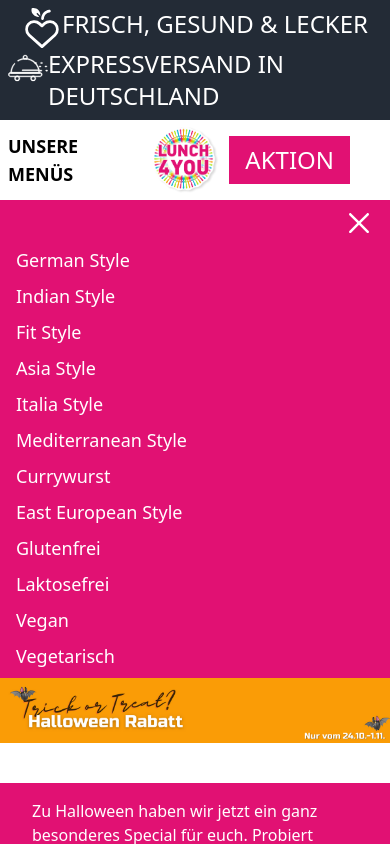
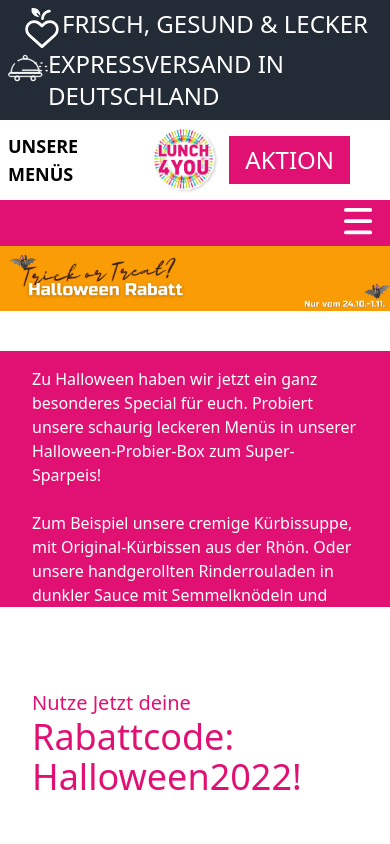
Before and after one commit to Landing-Page-Build/LandingPage1, a React (Create React App) app: page / in a window 390 px wide. Both pictures are taken after a click on the button 359 px from the left and 223 px from the top of the page. Shown: the top 844 px of the page. Built offline with nearby package versions, Linux system fonts and the light colour scheme.

Commit message:
updated responsive

```diff
--- a/src/Footer/index.js
+++ b/src/Footer/index.js
@@ -14,7 +14,7 @@ const Footer = () => {
 					<Instagram />
 				</div>
 			</div>
-			<div className="bg-black px-24 py-8 grid sm:grid-cols-3">
+			<div className="bg-black lg:px-16 px-8 py-8 grid sm:grid-cols-3">
 				<div className="text-white text-xl">
 					<p>WIDERRUF</p>
 					<p>AGB</p>
--- /dev/null
+++ b/src/Icons/CloseIcon.js
@@ -0,0 +1,9 @@
+const CloseIcon = () => {
+	return (
+		<svg xmlns="http://www.w3.org/2000/svg" enable-background="new 0 0 24 24" width="30" height="30" viewBox="0 0 24 24">
+			<path fill="#ffffff" d="M13.4,12l6.3-6.3c0.4-0.4,0.4-1,0-1.4c-0.4-0.4-1-0.4-1.4,0L12,10.6L5.7,4.3c-0.4-0.4-1-0.4-1.4,0c-0.4,0.4-0.4,1,0,1.4 l6.3,6.3l-6.3,6.3C4.1,18.5,4,18.7,4,19c0,0.6,0.4,1,1,1c0.3,0,0.5-0.1,0.7-0.3l6.3-6.3l6.3,6.3c0.2,0.2,0.4,0.3,0.7,0.3 s0.5-0.1,0.7-0.3c0.4-0.4,0.4-1,0-1.4L13.4,12z" />
+		</svg>
+	)
+}
+
+export default CloseIcon;
--- /dev/null
+++ b/src/Icons/ListIcon.js
@@ -0,0 +1,9 @@
+const ListIcon = () => {
+	return (
+		<svg xmlns="http://www.w3.org/2000/svg" width="30" height="30" viewBox="0 0 16 16">
+			<path stroke="#fff" stroke-linecap="round" stroke-linejoin="round" stroke-width="2" d="M1 1h13M1 7h13M1 13h13" />
+		</svg>
+	)
+}
+
+export default ListIcon;
--- a/src/LandingPage/index.js
+++ b/src/LandingPage/index.js
@@ -22,7 +22,7 @@ const LandingPage = () => {
 			</div>
 			<div className="flex xl:px-24 lg:px-16 px-8 lg:h-80 h-60 mt-10 pb-12 items-center">
 				<div>
-					<p className="text-[#E11173] text-4xl">
+					<p className="text-[#E11173] lg:text-3xl text-xl">
 						Nutze Jetzt deine
 					</p>
 					<p className="text-[#E11173] text-4xl">
@@ -33,22 +33,22 @@ const LandingPage = () => {
 			<img className="w-full" src="/halloween.png" alt="" />
 			<ProductLayout/>
 			<div className="xl:px-24 lg:px-16 px-8 py-8 bg-[#E11173]">
-				<p className="text-3xl text-white">
+				<p className="lg:text-3xl text-xl text-white">
 					Ob zuhause, oder im Büro - in nur 4min hast du Leckere Gerichte auf dem Teller -ganz nach deinem Stil und deinem Geschmack. Vorbei ist die Zeit, in der du unnötiges Geld ausgegeben hast, um teure Zutaten zu kaufen, die sowieso dann nur noch Platz im Schrank wegnehmen. Und dazu noch - kein stressiges einkaufen und zubereiten mehr. Leckere Fertiggericht, die vielfältig und lecker sind. Einfach für zu Hause.
 				</p>
 			</div>
 			<div className="xl:px-24 lg:px-16 px-8 py-4 grid md:grid-cols-6 relative overflow-hidden">
 				<div className="col-span-4">
-					<p className="text-[#E11173] text-4xl py-2">wie LanGe isc mein Menü HaLCBar?</p>
-					<p className="text-xl">
+					<p className="text-[#E11173] lg:text-3xl text-xl py-2">wie LanGe isc mein Menü HaLCBar?</p>
+					<p className="lg:text-xl md:text-lg">
 						Unsere Menüs haben ab Produktionsdatum eine Mindesthaltbarkeit von 5 Tagen im Kühlschrank bei 4°. Gerne kannst du unsere Menüs aber auch einfrieren - du kannst einfach die komplette Packung in dein Gefrierfach packen. Du hast dann die Möglichkeit dein Menü am Vorabend langsam im Kühlschrank auftauen zu lassen. Oder auch direkt in die Mikrowelle zu stellen. Die Zubereitungszeit in der Mikrowelle erhöht sich bei eingefrorenen Gerichten und Power deiner Mikrowelle auf 8min.
 					</p>
-					<p className="text-[#E11173] text-4xl py-2">WIE BEREITE ICH MEINE MENUS ZU?</p>
-					<p className="text-xl">
+					<p className="text-[#E11173] lg:text-3xl text-xl py-2">WIE BEREITE ICH MEINE MENUS ZU?</p>
+					<p className="lg:text-xl md:text-lg">
 						Sed ut perspiciatis, unde omnis iste natus error sit voluptatem accusantium doloremque laudantium, totam rem aperiam eaque ipsa, quae ab illo inventore veritatis et quasi architecto beatae vitae dicta sunt, explicabo. Nemo enim ipsam voluptatem, quia voluptas sit, aspernatur aut odit aut fugit, sed quiaconsequuntur magni dolores eos, qui ratione voluptatem sequi nesciunt, neque porro quisquam est, qui dolorem ipsum, quia dolor sit amet consecte
 					</p>
-					<p className="text-[#E11173] text-4xl py-2">WIE BEREITE ICH MEINE MENUS ZU?</p>
-					<p className="text-xl">
+					<p className="text-[#E11173] lg:text-3xl text-xl py-2">WIE BEREITE ICH MEINE MENUS ZU?</p>
+					<p className="lg:text-xl md:text-lg">
 						Sed ut perspiciatis, unde omnis iste natus error sit voluptatem accusantium doloremque laudantium, totam rem aperiam eaque ipsa, quae ab illo inventore veritatis et quasi architecto beatae vitae dicta sunt, explicabo. Nemo enim ipsam voluptatem, quia voluptas sit, aspernatur aut odit aut fugit, sed quiaconsequuntur magni dolores eos, qui ratione voluptatem sequi nesciunt, neque porro quisquam est, qui dolorem ipsum, quia dolor sit amet consecte
 					</p>
 				</div>
--- a/src/LandingPage/proudct.js
+++ b/src/LandingPage/proudct.js
@@ -31,7 +31,7 @@ const Product = ({ url }) => {
 							Info.map((val, key) => {
 								return (
 									<div className="flex-col text-center" key={key}>
-										<div className="bg-gray-600 rounded-full w-10 h-10 text-center pt-2 mx-auto">
+										<div className="bg-gray-600 rounded-full sm:w-10 sm:h-10 w-8 h-8 text-center sm:pt-2 pt-1 mx-auto">
 											<span className="text-white">128</span>
 										</div>
 										<span className="text-xs">{val.title}</span>
@@ -42,12 +42,12 @@ const Product = ({ url }) => {
 					</div>
 					<div className="border-2 border-black">
 						<button className="px-2" onClick={() => {setNumber(number - 1)}}>-</button>
-						<input className="w-28 focus:outline-none" value={number} />
+						<input className="sm:w-28 w-16 focus:outline-none" value={number} />
 						<button className="px-2" onClick={() => {setNumber(number + 1)}}>+</button>
 					</div>
 				</div>
 			</div>
-			<div className="text-lg grid grid-cols-3 gap-4">
+			<div className="md:text-lg text-base grid grid-cols-3 gap-4">
 				<button className="col-span-1 bg-[#03ACDE] text-white px-4">MEHR DAZU</button>
 				<button className="col-span-2 bg-[#E11473] text-white px-4">JETZT KAUFEN</button>
 			</div>
--- a/src/Navbar/index.js
+++ b/src/Navbar/index.js
@@ -1,5 +1,7 @@
 import { useState } from 'react';
 import HeartIcon from '../Icons/HeartIcon.svg';
+import ListIcon from '../Icons/ListIcon';
+import CloseIcon from '../Icons/CloseIcon';
 import Expressversand from '../Icons/Expressversand.svg';
 import Icon_Herz_light from '../Icons/Icon_Herz_light.svg';
 
@@ -58,25 +60,34 @@ const Navbar = () => {
 				</div>
 			</div>
 			<div className="md:hidden">
-				<div className="bg-[#E11173] flex justify-end px-4 py-2 text-white text-sm font-semibold">
-					<button>
-						<svg xmlns="http://www.w3.org/2000/svg" enable-background="new 0 0 24 24" width="30" height="30" viewBox="0 0 24 24">
-							<path fill="#ffffff" d="M13.4,12l6.3-6.3c0.4-0.4,0.4-1,0-1.4c-0.4-0.4-1-0.4-1.4,0L12,10.6L5.7,4.3c-0.4-0.4-1-0.4-1.4,0c-0.4,0.4-0.4,1,0,1.4 l6.3,6.3l-6.3,6.3C4.1,18.5,4,18.7,4,19c0,0.6,0.4,1,1,1c0.3,0,0.5-0.1,0.7-0.3l6.3-6.3l6.3,6.3c0.2,0.2,0.4,0.3,0.7,0.3 s0.5-0.1,0.7-0.3c0.4-0.4,0.4-1,0-1.4L13.4,12z" />
-						</svg>
+				<div className="bg-[#E11173] flex justify-end px-4 py-2 text-white text-sm font-semibold items-center">
+					{
+						show ? (
+							<button onClick={() => setShow(false)}>
+								<CloseIcon />
 							</button>
+						) : (
+							<button onClick={() => setShow(true)} className="flex justify-center items-center">
+								<ListIcon />
+							</button>
+						)
+					}
 				</div>
+				{
+					show ? (
 						<div className="flex flex-col px-4 bg-[#E11173] gap-y-2 pb-2">
 							{
-						show ? (
 								menuData.map((val, key) => {
 									return (
 										<div className="text-white cursor-pointer text-lg" key={key}>
 											<div>{val.title}</div>
 										</div>
 									)
-							})) : ""
+								})
 							}
 						</div>
+					) : ""
+				}
 			</div>
 		</div>
 	)
```
Lines whose indentation alone changed are shown as unchanged.
